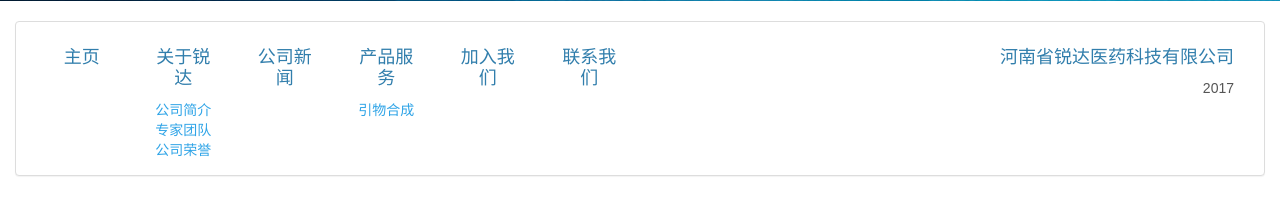
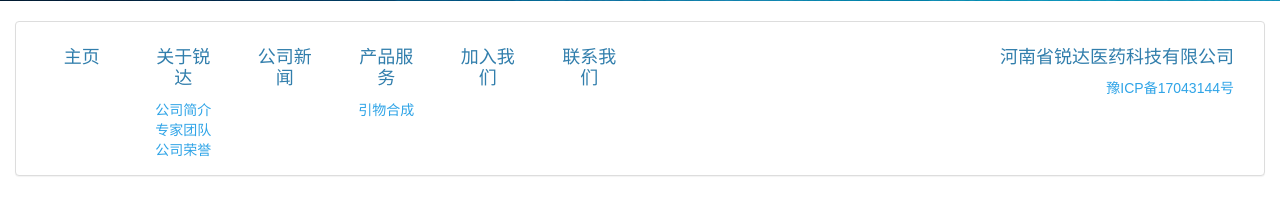
Before and after one commit to yan84521610/RDWebsites, a Django app: page /main/about in a window 1280 px wide. Shown: the part 1011-1227 px from the top of the page. Run offline with Django 3.2, Linux system fonts and the light colour scheme; some libraries are stand-ins or nearby versions; some web fonts are replaced.

Commit message:
add ICP information

```diff
--- a/main/templates/main/base.html
+++ b/main/templates/main/base.html
@@ -95,7 +95,8 @@
                                 <a href={% url 'main:contacts' %}><h4>联系我们</h4></a>
                             </div>
                             <div class="col-md-6 text-right">
-                                <h4>河南省锐达医药科技有限公司</h4><p>2017</p>
+                                <h4>河南省锐达医药科技有限公司</h4>
+                                <a href="http://www.miitbeian.gov.cn">豫ICP备17043144号</a>
                             </div>
                         </div>
                         </div>
```
